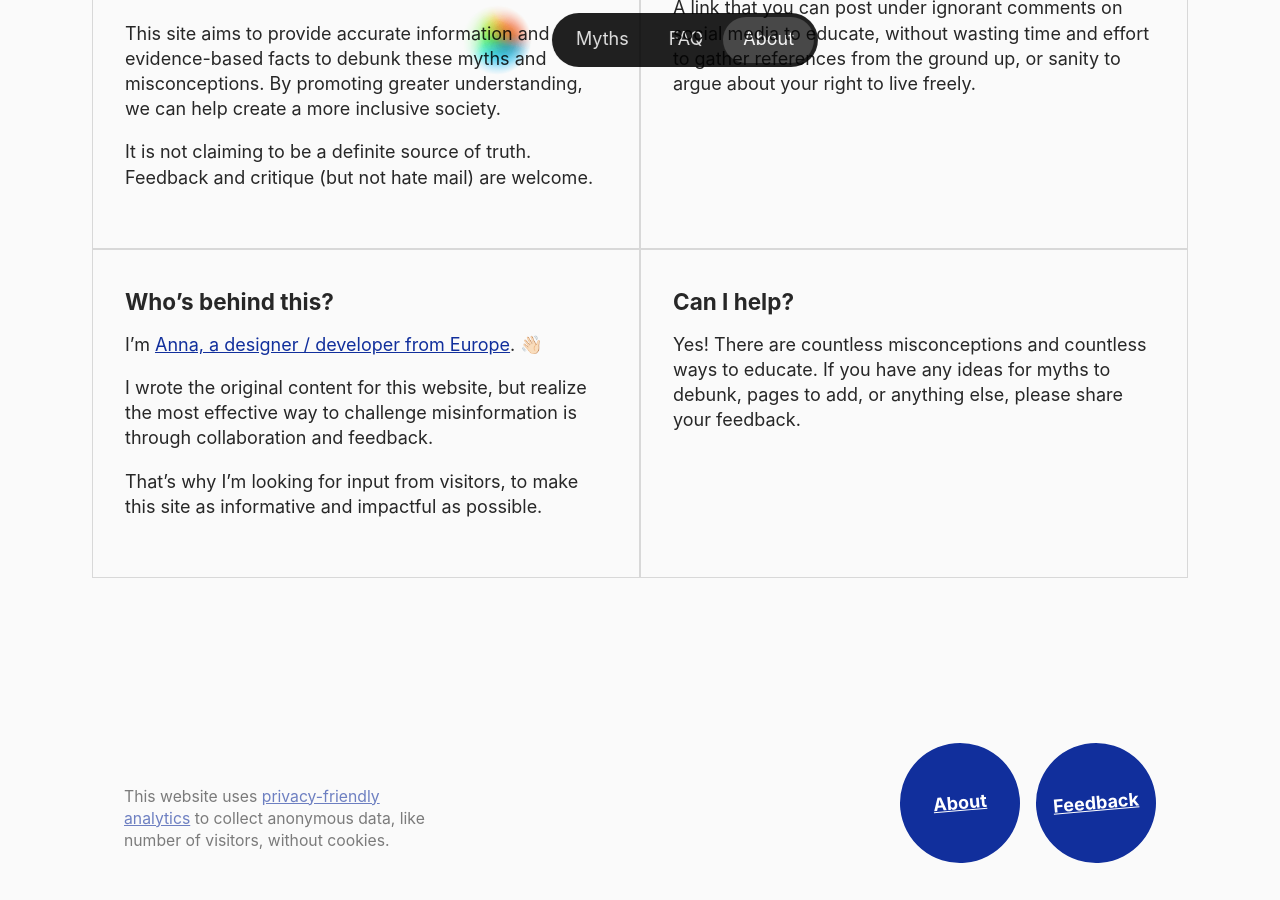
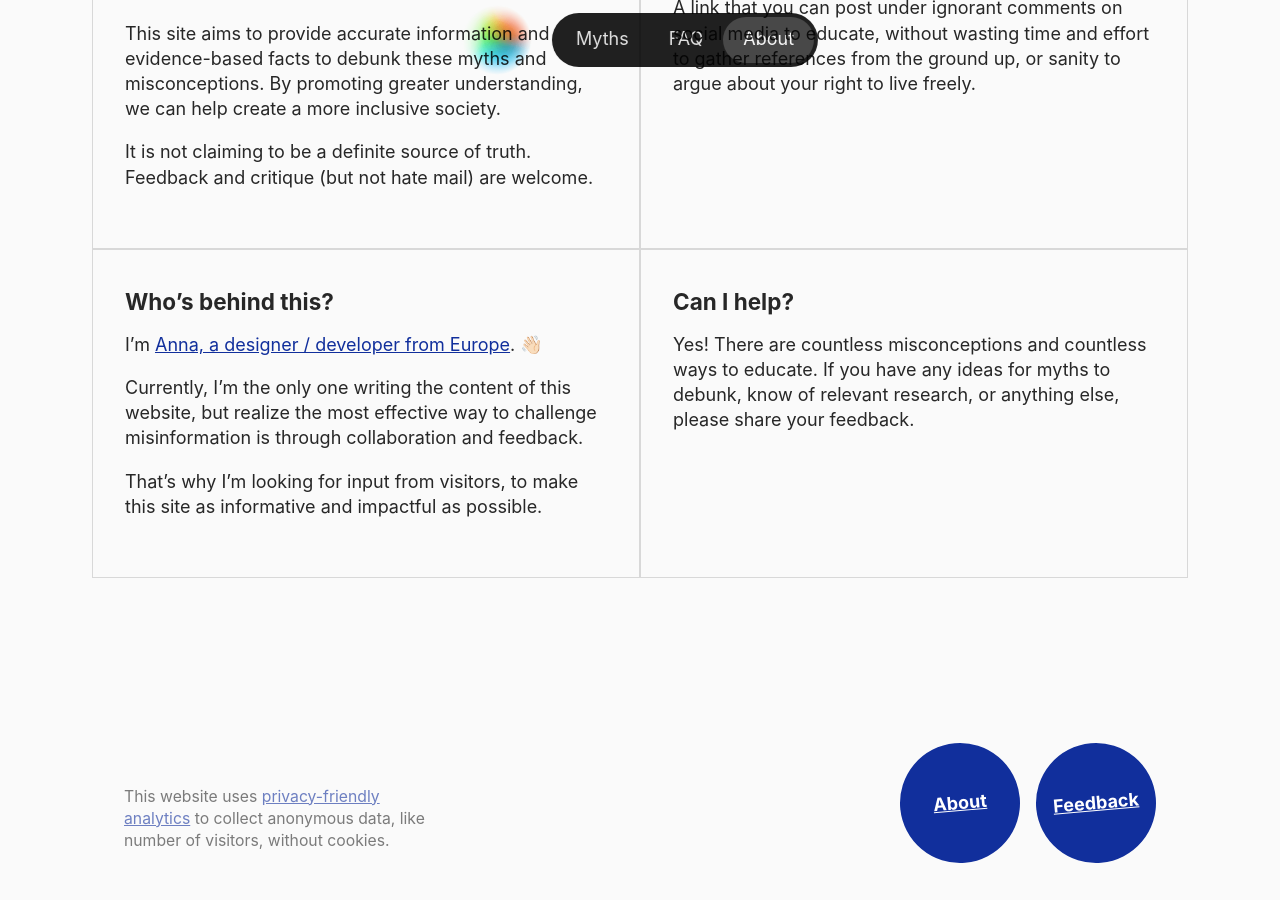
Before and after one commit to anna-filou/LGBTmyths.com, a Jekyll site: the page built from about.md, in a window 1280 px wide and 900 px high, scrolled down 715 px. Built offline with Jekyll 4.4.1, drawn with Linux system fonts in a browser that asks for light colours.

Commit message:
remove wip from index

```diff
--- a/_layouts/index.html
+++ b/_layouts/index.html
@@ -13,7 +13,7 @@
         </div>
     </div>
 
-    {% include wip.html %}
+    <!-- {% include wip.html %} -->
 </section>
 
 <section class="container">
--- a/_layouts/myth.html
+++ b/_layouts/myth.html
@@ -18,7 +18,7 @@
             <div class="f4">
                 {{page.short | markdownify }}
             </div>
-            <a class="o-60 tr flex flex-row items-center justify-end" target="_blank" href="https://twitter.com/intent/tweet?url={{site.url}}{{page.url}}&text=❌ {{page.type}}: {{page.title}} ✅Reality: ">
+            <a class="o-60 tr flex flex-row items-center justify-end" target="_blank" href="https://twitter.com/intent/tweet?url={{site.url}}{{page.url}}&text=❌ {{page.type}}: {{page.title}} → ✅ Reality: {{page.short}} ">
                 Share on Twitter
                 <svg class="ml2 w2" xmlns="http://www.w3.org/2000/svg" viewBox="0 0 24 24"><path d="M15.3499 5.5498C13.7681 5.5498 12.4786 6.81785 12.4504 8.39633L12.4223 9.97138C12.4164 10.3027 12.143 10.5665 11.8117 10.5606C11.7881 10.5602 11.7646 10.5584 11.7413 10.5552L10.1805 10.3423C8.12699 10.0623 6.15883 9.11711 4.27072 7.54387C3.67275 10.8535 4.84 13.147 7.65342 14.9157L9.40041 16.014C9.68095 16.1904 9.7654 16.5608 9.58903 16.8413C9.54861 16.9056 9.49636 16.9616 9.43504 17.0064L7.84338 18.1693C8.78973 18.2288 9.68938 18.1873 10.435 18.0385C15.1526 17.097 18.2897 13.5468 18.2897 7.69084C18.2897 7.21275 17.2774 5.5498 15.3499 5.5498ZM10.4507 8.36066C10.4983 5.69559 12.6735 3.5498 15.3499 3.5498C16.7132 3.5498 17.9465 4.10658 18.8348 5.00515C19.5462 4.9998 20.1514 5.17966 21.5035 4.35943C21.1693 5.9998 21.0034 6.71177 20.2897 7.69084C20.2897 15.3324 15.5926 19.0487 10.8264 19.9998C7.5587 20.6519 2.80646 19.5812 1.44531 18.1584C2.13874 18.1051 4.95928 17.8018 6.58895 16.6089C5.20994 15.6984 -0.278631 12.4679 3.32772 3.78617C5.02119 5.76283 6.73797 7.10831 8.47807 7.82262C9.63548 8.29774 9.91978 8.28825 10.4507 8.36066Z"></path></svg>
             </a>
--- a/about.md
+++ b/about.md
@@ -22,10 +22,10 @@
       text: |
         I’m [Anna, a designer / developer from Europe](https://annafilou.com). 👋🏻
 
-        I wrote the original content for this website, but realize the most effective way to challenge misinformation is through collaboration and feedback.
+        Currently, I’m the only one writing the content of this website, but realize the most effective way to challenge misinformation is through collaboration and feedback.
 
         That's why I'm looking for input from visitors, to make this site as informative and impactful as possible.
     - title: Can I help?
       text: |
-        Yes! There are countless misconceptions and countless ways to educate. If you have any ideas for myths to debunk, pages to add, or anything else, please share your feedback.
+        Yes! There are countless misconceptions and countless ways to educate. If you have any ideas for myths to debunk, know of relevant research, or anything else, please share your feedback.
 ---
```
